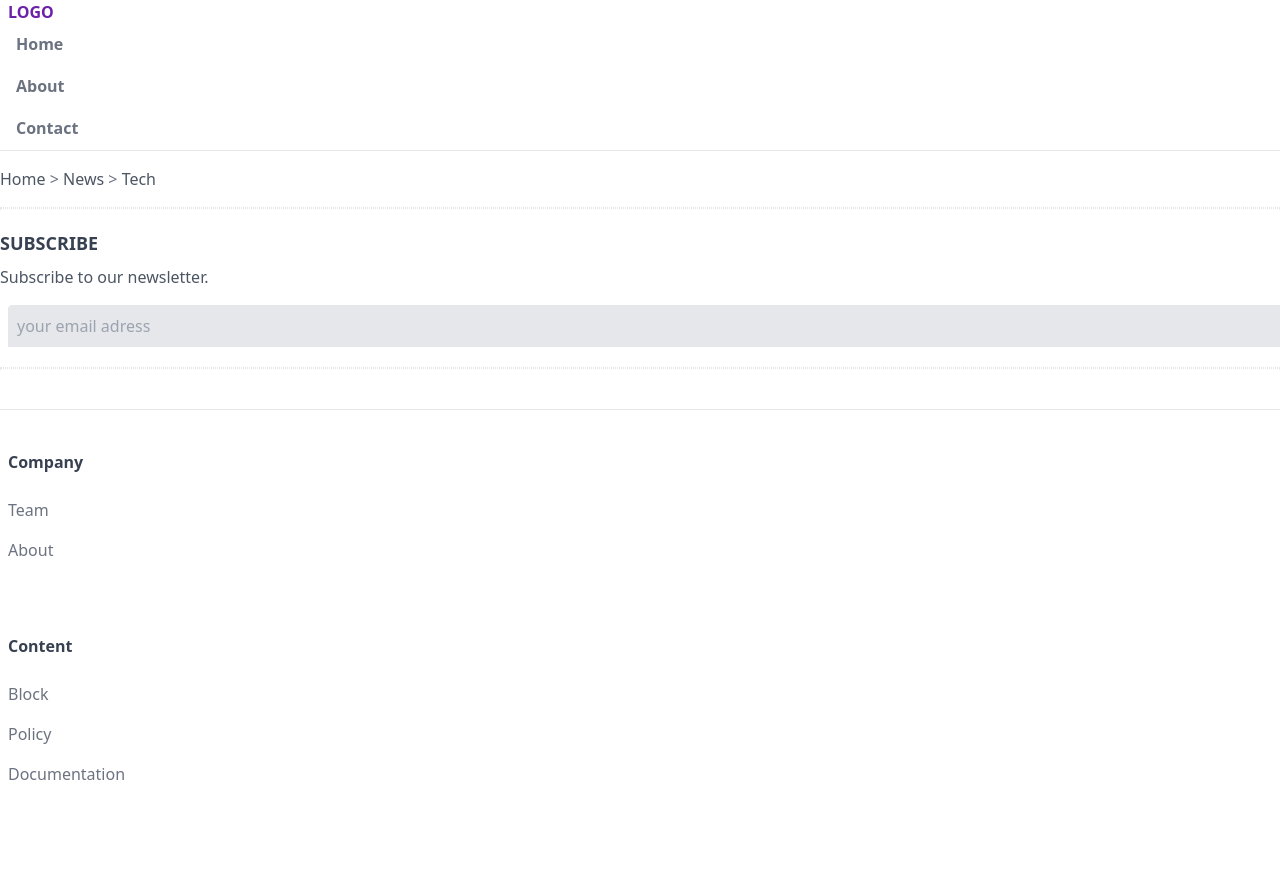
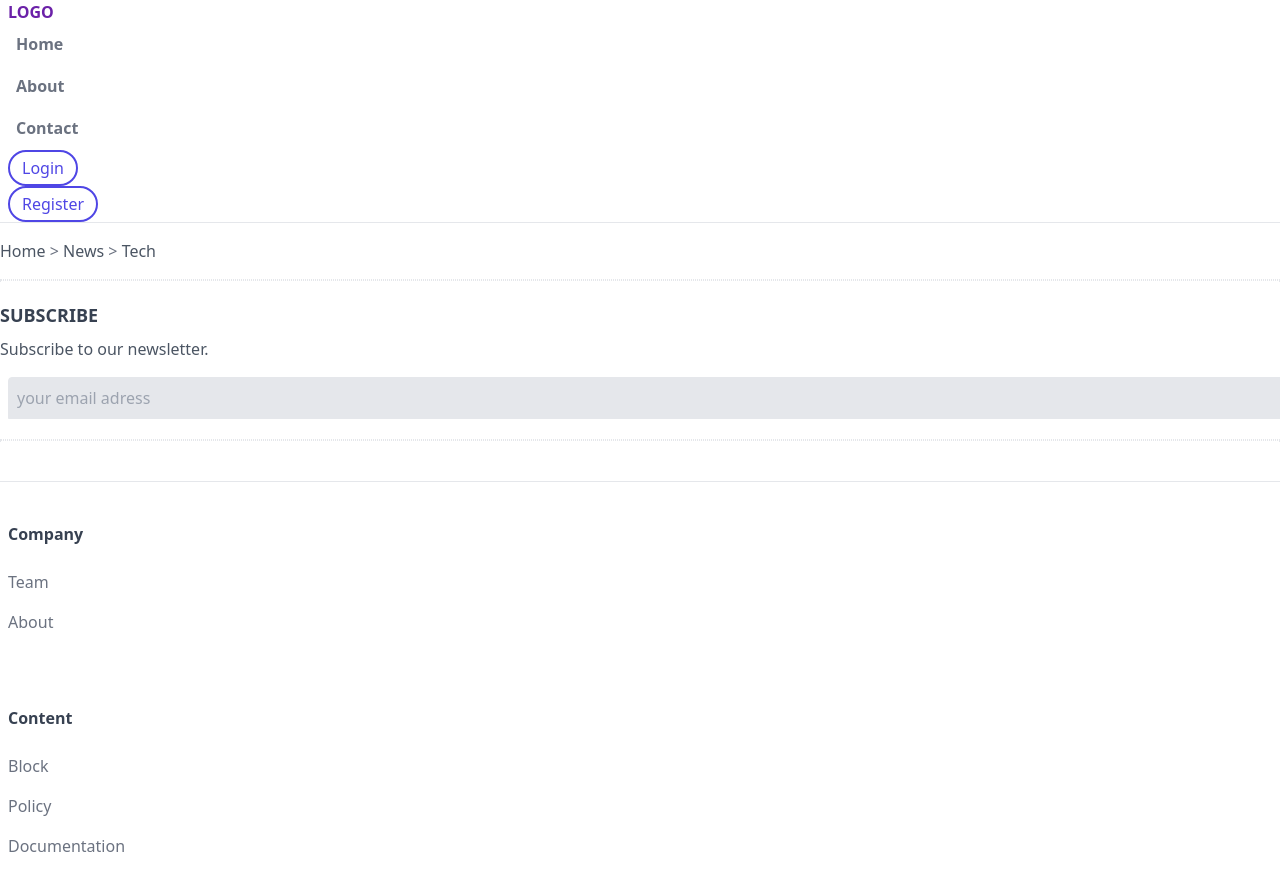
Before and after one commit to Gapotchenko-Yakov/tailwind-news, a website: page index.html in a window 1280 px wide. Before the commit the page ends 834 px from the top, so only its background shows below. Drawn offline with nearby package versions, Linux system fonts and the light colour scheme; files that its build step writes are made by us from their sources.

Commit message:
Add Login and Register buttons.

```diff
--- a/index.html
+++ b/index.html
@@ -32,6 +32,22 @@
               class="inline-block py-2 px-2 hover:text-purple-800 border-b-2 border-transparent hover:border-purple-800"
               >Contact</a
             >
+          </li>
+        </ul>
+        <ul>
+          <li>
+            <button
+              class="py-1 px-3 border-2 rounded-full border-indigo-600 text-indigo-600 hover:text-white hover:bg-indigo-800"
+            >
+              Login
+            </button>
+          </li>
+          <li>
+            <button
+              class="py-1 px-3 border-2 rounded-full border-indigo-600 text-indigo-600 hover:text-white hover:bg-indigo-800"
+            >
+              Register
+            </button>
           </li>
         </ul>
       </nav>
```
